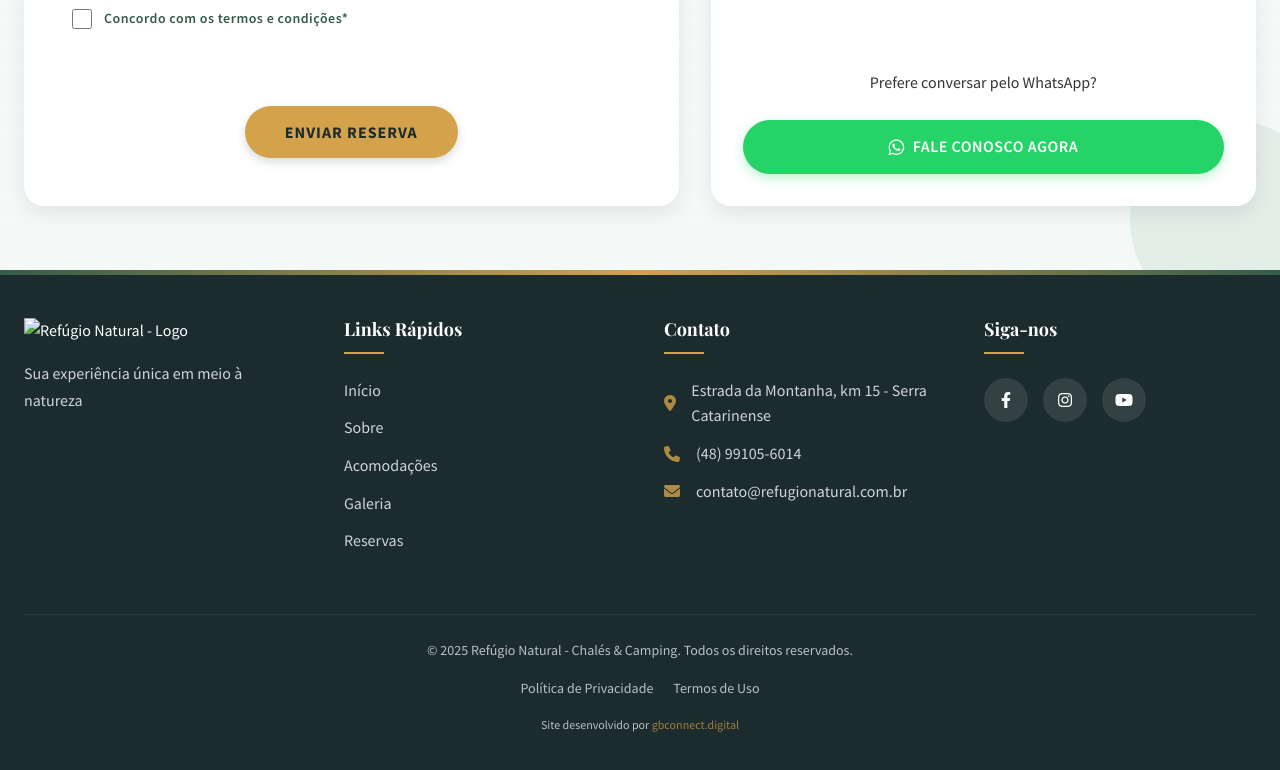
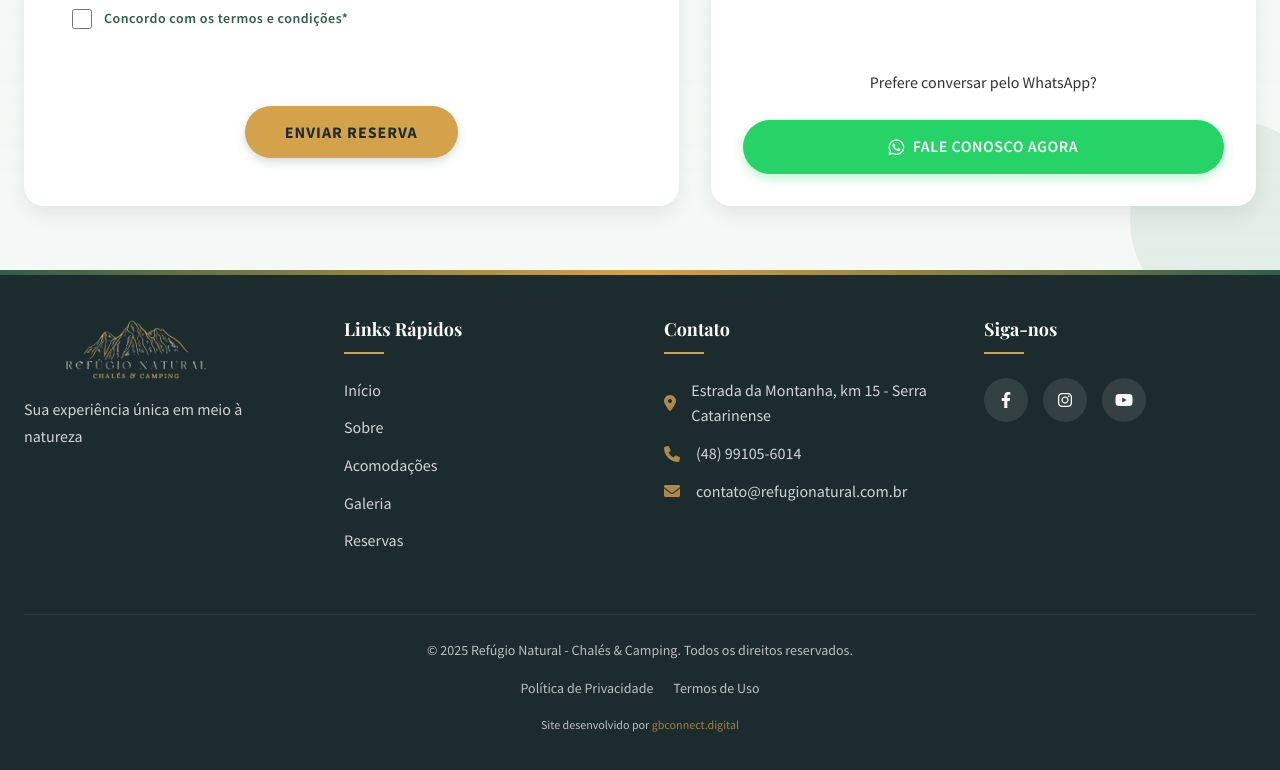
Before and after one commit to gabrielabade/camping, a plain HTML site: page index.html in a window 1280 px wide. Shown: the part 6458-7228 px from the top of the page. Drawn offline with nearby package versions, Linux system fonts and the light colour scheme.

Commit message:
style: aumentar largura máxima da imagem do logo do rodapé e adicionar margem à direita

```diff
--- a/styles.css
+++ b/styles.css
@@ -2556,7 +2556,8 @@ footer::before {
 }
 
 .footer-logo img {
-  max-width: 180px;
+  max-width: 280px;
+  margin-right: 3rem;
   margin-bottom: var(--espacamento-sm);
   transition: filter 0.3s ease;
 }
```
Also changed, not shown: img/logo-footer.png (added).
